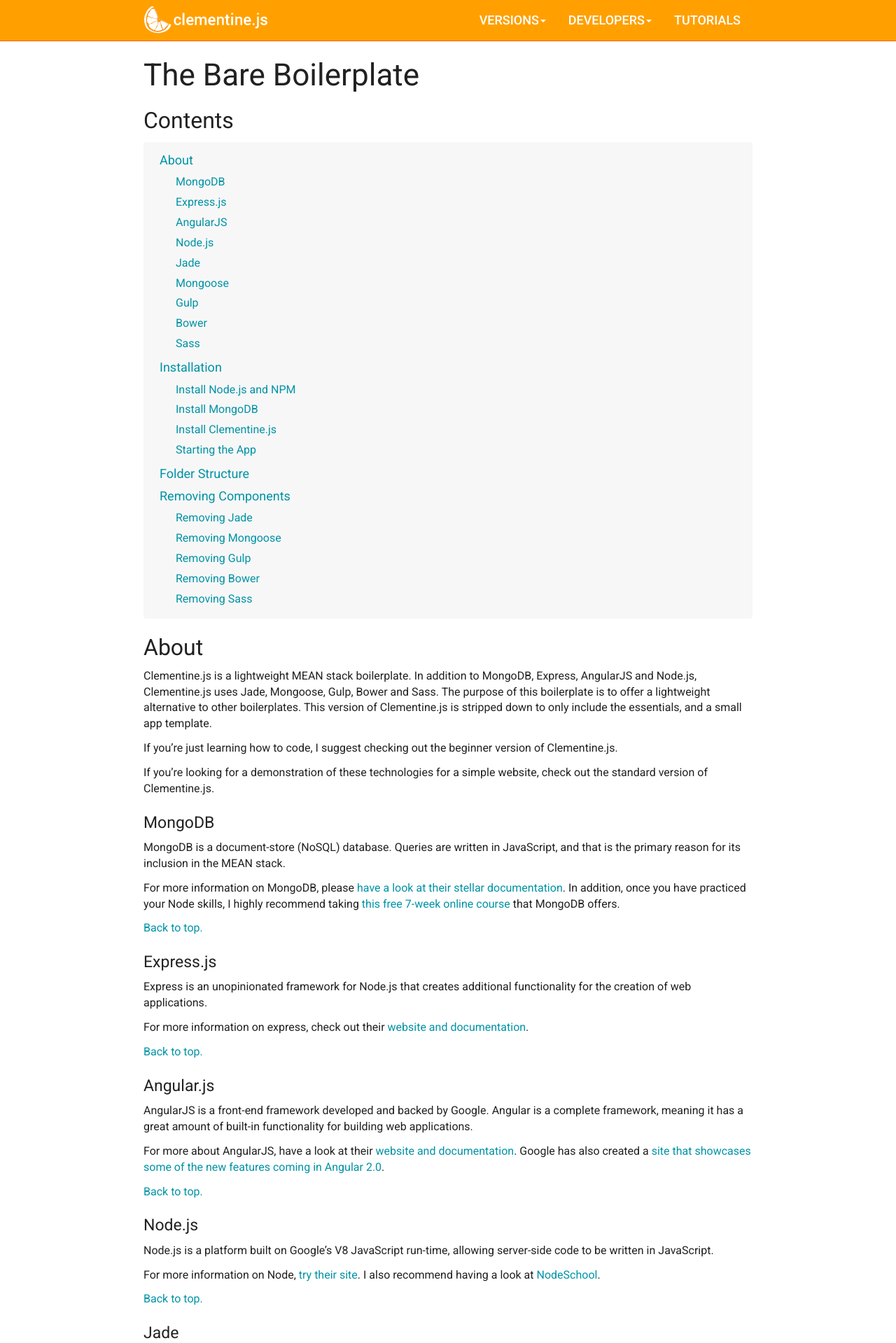
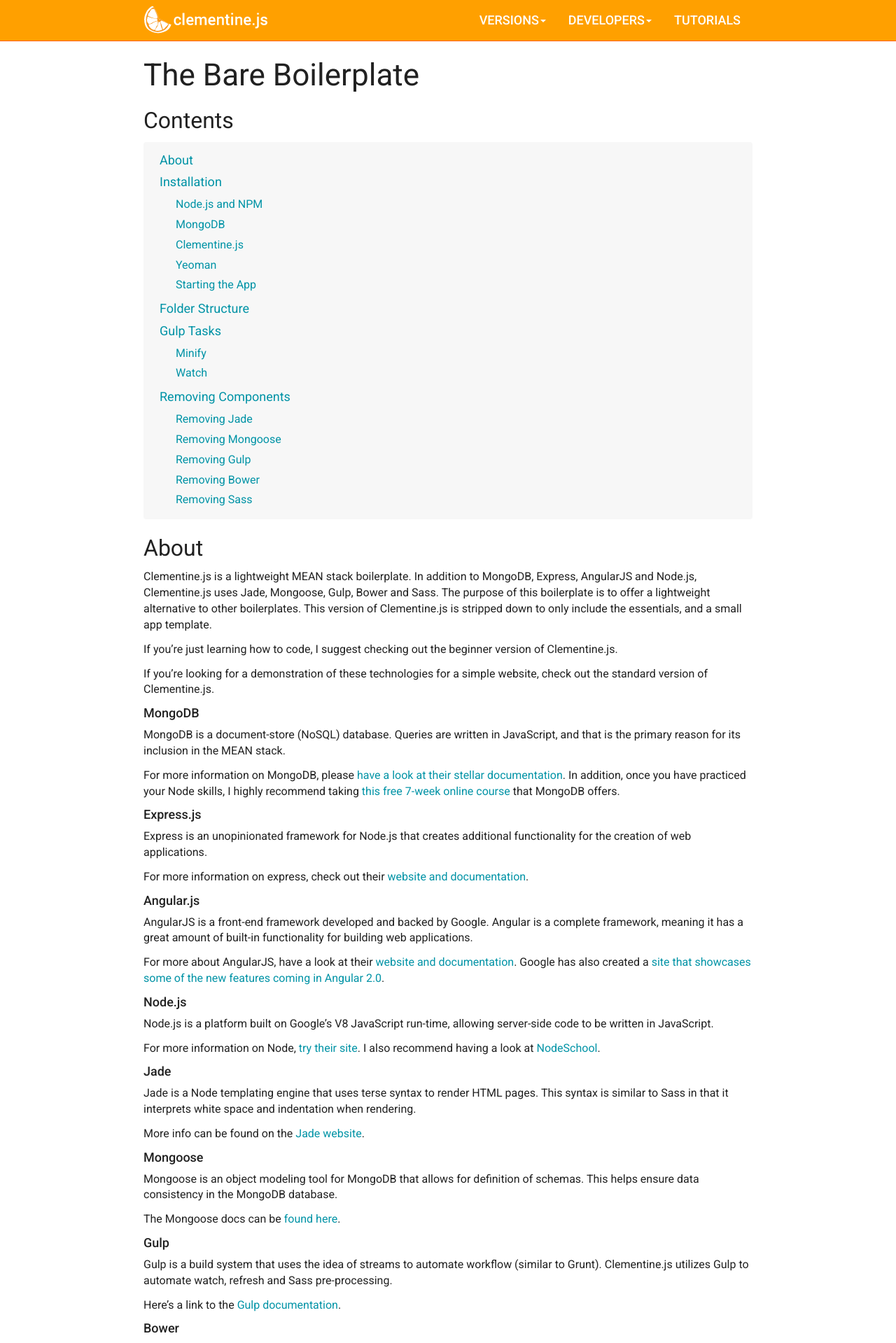
Before and after one commit to johnstonbl01/clementinejs, a Jekyll site: the page built from versions/bare.md, in a window 1280 px wide. Shown: the top 1919 px of the page at 70% size. Built offline with Jekyll 4.4.1, drawn with Linux system fonts in a browser that asks for light colours; Markdown is read by kramdown in place of the engine named in the settings; some of the changed text lies outside the part shown.

Commit message:
Updated docs for FCC & Bare. Remove <pre> issues in Bootstrap file. Few modifications to Passport tutorial.

````diff
--- a/versions/bare.md
+++ b/versions/bare.md
@@ -7,21 +7,16 @@
 ## Contents
 
 - [About](#about)
-	- [MongoDB](#mongodb)
-	- [Express.js](#express.js)
-	- [AngularJS](#angularjs)
-	- [Node.js](#node.js)
-	- [Jade](#jade)
-	- [Mongoose](#mongoose)
-	- [Gulp](#gulp)
-	- [Bower](#bower)
-	- [Sass](#sass)
 - [Installation](#installation)
-	- [Install Node.js and NPM](#install-node.js-and-npm)
-	- [Install MongoDB](#install-mongodb)
-	- [Install Clementine.js](#install-clementine.js)
+	- [Node.js and NPM](#install-node.js-and-npm)
+	- [MongoDB](#install-mongodb)
+	- [Clementine.js](#install-clementine.js)
+	- [Yeoman](#install-yeoman)
 	- [Starting the App](#starting-the-app)
 - [Folder Structure](#folder-structure)
+- [Gulp Tasks](#gulp-tasks)
+	- [Minify](#minify)
+	- [Watch](#watch)
 - [Removing Components](#removing-components)
 	- [Removing Jade](#removing-jade)
 	- [Removing Mongoose](#removing-mongoose)
@@ -37,71 +32,55 @@
 
 If you're looking for a demonstration of these technologies for a simple website, check out the standard version of Clementine.js.
 
-### MongoDB
+#### MongoDB
 
 MongoDB is a document-store (NoSQL) database. Queries are written in JavaScript, and that is the primary reason for its inclusion in the MEAN stack.
 
 For more information on MongoDB, please [have a look at their stellar documentation](http://docs.mongodb.org/manual/). In addition, once you have practiced your Node skills, I highly recommend taking [this free 7-week online course](https://university.mongodb.com/courses/M101JS/about) that MongoDB offers.
 
-[Back to top.](#top)
-
-### Express.js
+#### Express.js
 
 Express is an unopinionated framework for Node.js that creates additional functionality for the creation of web applications.
 
 For more information on express, check out their [website and documentation](http://expressjs.com/).
 
-[Back to top.](#top)
-
-### Angular.js
+#### Angular.js
 
 AngularJS is a front-end framework developed and backed by Google. Angular is a complete framework, meaning it has a great amount of built-in functionality for building web applications.
 
 For more about AngularJS, have a look at their [website and documentation](https://angularjs.org/). Google has also created a [site that showcases some of the new features coming in Angular 2.0](https://angular.io/).
 
-[Back to top.](#top)
-
-### Node.js
+#### Node.js
 
 Node.js is a platform built on Google's V8 JavaScript run-time, allowing server-side code to be written in JavaScript.
 
 For more information on Node, [try their site](https://nodejs.org/documentation/). I also recommend having a look at [NodeSchool](http://nodeschool.io/).
 
-[Back to top.](#top)
-
-### Jade
+#### Jade
 
 Jade is a Node templating engine that uses terse syntax to render HTML pages. This syntax is similar to Sass in that it interprets white space and indentation when rendering.
 
 More info can be found on the [Jade website](http://jade-lang.com/).
 
-[Back to top.](#top)
-
-### Mongoose
+#### Mongoose
 
 Mongoose is an object modeling tool for MongoDB that allows for definition of schemas. This helps ensure data consistency in the MongoDB database.
 
 The Mongoose docs can be [found here](http://mongoosejs.com/index.html).
 
-[Back to top.](#top)
-
-### Gulp
+#### Gulp
 
 Gulp is a build system that uses the idea of streams to automate workflow (similar to Grunt). Clementine.js utilizes Gulp to automate watch, refresh and Sass pre-processing.
 
 Here's a link to the [Gulp documentation](http://gulpjs.com/).
 
-[Back to top.](#top)
-
-### Bower
+#### Bower
 
 Bower is a package manager for client-side frameworks, libraries, etc. In the case of Clementine.js, Bower is used to manage installation of the necessary AngularJS files.
 
 Check out the [Bower site](http://bower.io/) for more info.
 
-[Back to top.](#top)
-
-### Sass
+#### Sass
 
 Sass (Syntactically Awesome Style Sheets) is an extension language for CSS. It employs terse syntax (similar to Jade) that encourages the use of white space and indentation to write style sheets. Sass requires a pre-processor to compile it into traditional CSS. Additionally, Sass allows for the use of variables and a few other features that don't exist in traditional CSS.
 
@@ -147,18 +126,29 @@
 
 [Back to top.](#top)
 
+### Install Yeoman
+
+Yeoman is simple to install:
+
+```bash
+$ npm install -g yo
+```
+
+Note that it should be installed globally.
+
+[Back to top.](#top)
+
 ### Install Clementine.js
 
-To install the boilerplate, simply type the following in the terminal:
+Clementine.js is easy to setup in the project directory of your choice! In the terminal:
 
 ```bash
-$ npm install clementinejs
-$ cd clementinejs
-$ npm install
-$ bower install
+$ mkdir your-project
+$ cd your-project
+$ yo clementinejs:bare
 ```
 
-Note: `$ npm install` will install all dependencies for the boilerplate.
+It's that easy!
 
 [Back to top.](#top)
 
@@ -224,6 +214,27 @@
 - **img** - Contains any images used in the view (i.e. the Clementine.js logo)
 - **lib** - Contains Bower-installed dependencies (i.e. AngularJS)
 - **scripts** - This folder contains minified versions of the all the JavaScript files used in the application
+
+[Back to top.](#top)
+
+## Gulp Tasks
+
+The Bare version of Clementine.js includes a few pre-configured Gulp build tasks for use during development.
+
+## Minify
+
+The minify task has two parts:
+
+- Pre-process and compress all Sass files in the `app/css` directory into a single file, minified file named `main.min.css` in the `public/css` directory
+- Compress all `.client.js` files in the `app/controllers` directory into a single JS file named `site.min.js`. This file is located in the `public/scripts` directory
+
+Simply type `gulp minify` in the terminal window of your project to use this task.
+
+## Watch
+
+The default gGulp task will start the server and watch for any updates to Jade or JavaScript files. If any files with extension `.jade` or `.js` are updated, Gulp will restart the server, and output the time restarted in the server console.
+
+Simply type `gulp` in the terminal window to start this task.
 
 [Back to top.](#top)
 
````
Also changed, not shown: developers/contributing.md (+3 -0 lines), tutorials/tutorial-passport.md (+1 -1 lines), versions/fcc.md (+195 -0 lines), versions/standard.md (+1 -1 lines), css/bootstrap.min.css.
